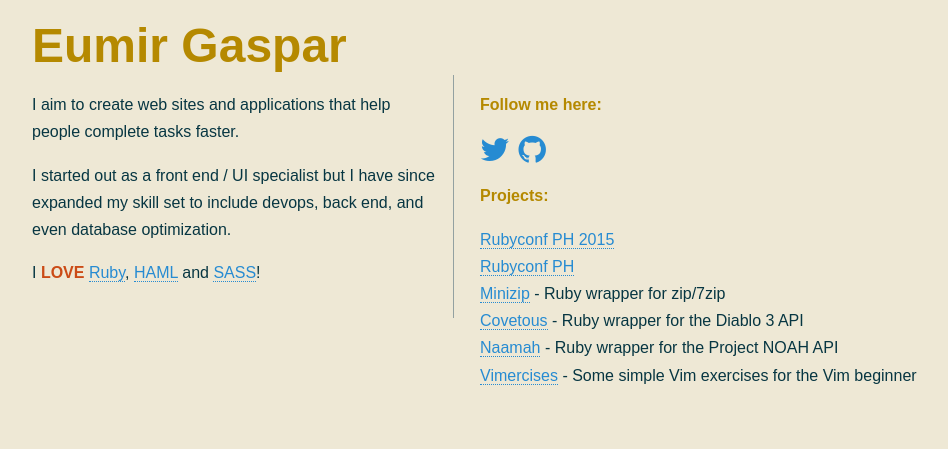
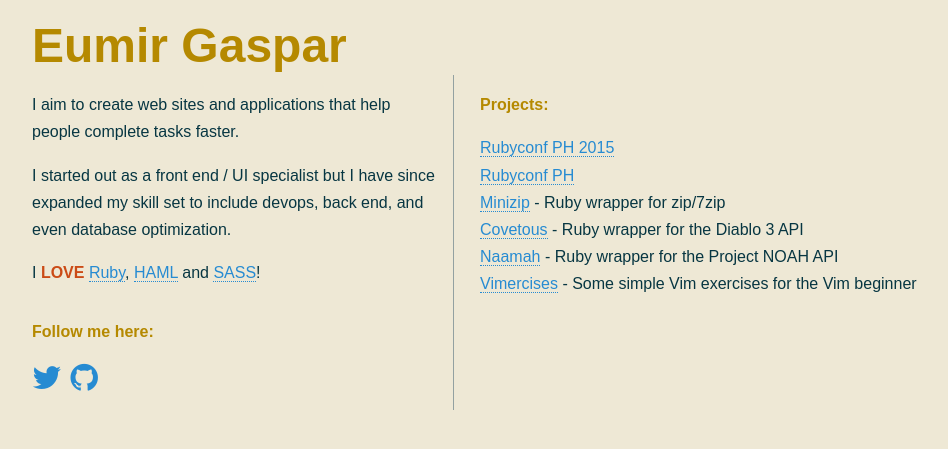
Before and after one commit to corroded/corroded.github.io, a Jekyll site: the page built from index.md, in a window 1280 px wide. Shown: the top 449 px of the page, without its empty margins (80-1028 px from the left). Built offline with Jekyll 4.4.1, drawn with Linux system fonts in a browser that asks for light colours; nearby versions of some CDN libraries; some web fonts are replaced.

Commit message:
Moved layout a bit

```diff
--- a/_includes/content.html
+++ b/_includes/content.html
@@ -5,4 +5,5 @@
   <p>I started out as a front end / UI specialist but I have since expanded my skill set to include devops, back end, and even database optimization.</p>
 
   <p>I <strong>LOVE</strong> <a href="https://www.ruby-lang.org/">Ruby</a>, <a href="http://haml.info/">HAML</a> and <a href="http://sass-lang.com/">SASS</a>!</p>
+  {% include social_links.html %}
 </div>
--- a/_includes/extras.html
+++ b/_includes/extras.html
@@ -1,4 +1,3 @@
 <div class='extras'>
-  {% include social_links.html %}
   {% include projects.html %}
 </div>
```
Also changed, not shown: 2 other files.
